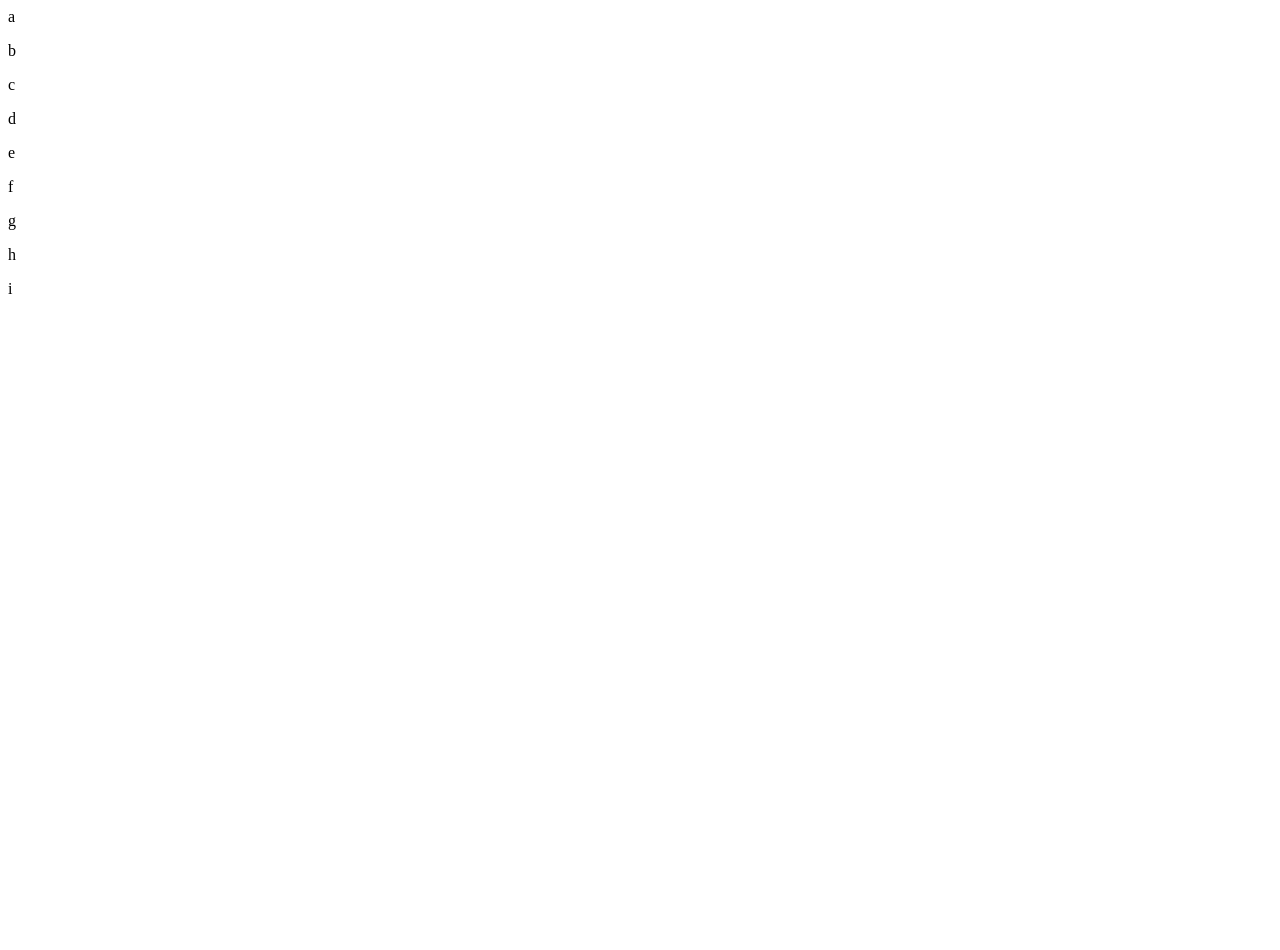
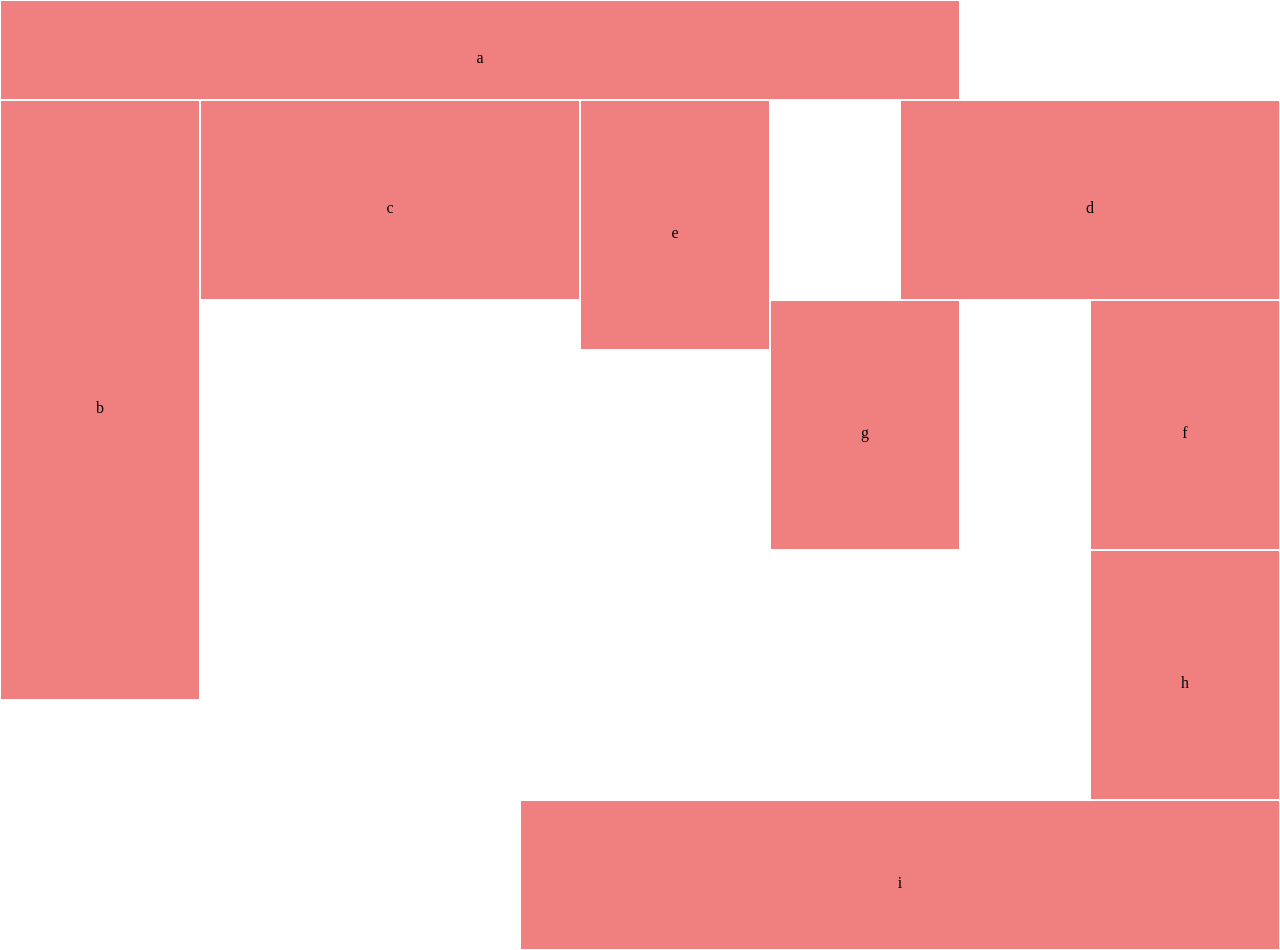
Before and after one commit to nooromari/lab-01, a plain HTML site: page index.html in a window 1280 px wide. Before the commit the page ends 800 px from the top, so only its background shows below. Drawn offline with Linux system fonts and the light colour scheme.

Commit message:
mobile and desc style

```diff
--- a/css/ layout.css
+++ b/css/ layout.css
@@ -1,9 +1,76 @@
-*{
-    box-sizing: border-box;
-    box-sizing: content-box;
+/* for mobile */
+.a,.b,.c,.d,.i{
+    width:480px ;
+    height:125px;
 }
+.a{
+    height:75px;
+}
+.b{
+    height:150px;
+}
+.e, .f,.g,.h{
+    width:240px ;
+    height:250px;
+}
+.e{
+    float:left;
+}
+.f{
+    float: right;
+}
+.g{
+    float: left;
+}
+.h{
+    float: right;
+}
+.i{
+    clear: both;
+    height: 80px;
+}
+/* @media ( min-width: 480px )and( max-width: 767px ){
+    .a,.b,.c,.d{
+        width:480px ;
+        height:125px;
+    }
+    .a{
+        height:75px;
+    }
+    .b{
+        height:150px;
+    }
 
-div{
-    border: 2px solid gray;
-    background-color: grey;
+} */
+
+/* for desctop */
+@media ( min-width: 768px ){
+    .a{
+        width:960px ;
+        height:100px;
+    }
+    .b{
+        width:200px ;
+        height:600px;
+        float: left;
+    }
+    .c,.d{
+        width: 380px;
+        height: 200px;
+    }
+    .e,.f,.g,.h{
+        width:190px ;
+        height:250px;
+    }
+    .i{
+        width:760px ;
+        height:150px;
+    }
+    .c{
+        float: left;
+    }
+    .d{
+        float: right;
+    }
+
 }
--- a/css/base.css
+++ b/css/base.css
@@ -0,0 +1,13 @@
+*{
+    box-sizing: border-box;
+    /* box-sizing: content-box; */
+}
+div{
+    border: 1px solid rgb(255, 255, 255);
+    background-color: grey;
+}
+p{
+    position: relative;
+    text-align: center;
+    top: 50%;
+}
--- a/css/state.css
+++ b/css/state.css
@@ -0,0 +1,80 @@
+/* for mobile */
+.a,.b,.c,.d,.i{
+    width:480px ;
+    height:125px;
+}
+.a{
+    height:75px;
+}
+.b{
+    height:150px;
+}
+.e, .f,.g,.h{
+    width:240px ;
+    height:250px;
+}
+.e{
+    float:left;
+}
+.f{
+    float: right;
+}
+.g{
+    float: left;
+}
+.h{
+    float: right;
+}
+.i{
+    clear: both;
+    height: 80px;
+}
+/* @media ( min-width: 480px )and( max-width: 767px ){
+    .a,.b,.c,.d{
+        width:480px ;
+        height:125px;
+    }
+    .a{
+        height:75px;
+    }
+    .b{
+        height:150px;
+    }
+
+} */
+
+/* for desctop */
+@media ( min-width: 768px ){
+    .a{
+        width:960px ;
+        height:100px;
+    }
+    .b{
+        width:200px ;
+        height:600px;
+        float: left;
+    }
+    .c,.d{
+        width: 380px;
+        height: 200px;
+    }
+    .e,.f,.g,.h{
+        width:190px ;
+        height:250px;
+    }
+    .i{
+        width:760px ;
+        height:150px;
+        float:right;
+    }
+    .c{
+        float: left;
+    }
+    .d{
+        float: right;
+    }
+    div{
+        background-color: lightcoral;
+    }
+
+}
--- a/css/style.css
+++ b/css/style.css
@@ -4,3 +4,28 @@
 /* @import url(styles.css) all and (max-width: 768px) {...}
 
 @import url(styles.css) all and (max-width: 960px) {...} */
+/* For mobile phones: */
+*{
+    box-sizing: border-box;
+    box-sizing: content-box;
+}
+
+/* for mobile */
+@media ( min-width: 480px )and( max-width: 768px ){
+    .a,.b,.c,.d{
+        width:480px ;
+        height:125px;
+    }
+    .a{
+        height:75px;
+    }
+    .b{
+        height:150px;
+    }
+
+}
+
+/* for desctop */
+/* @media ( min-width: 768px )and( max-width: 960px ){
+
+} */
--- a/index.html
+++ b/index.html
@@ -1,39 +1,47 @@
-<!-- <!DOCTYPE html> -->
+<!DOCTYPE html>
 <html lang="en">
 <head>
     <meta charset="UTF-8">
     <meta http-equiv="X-UA-Compatible" content="IE=edge">
     <meta name="viewport" content="width=device-width, initial-scale=1.0">
     <title>Document</title>
-    <link rel="stylesheet" href="css/style.css">
-    <link rel="stylesheet" href="css/style.css">
+    <link rel="stylesheet" href="css/reset.css">
+    <link rel="stylesheet" href="css/base.css">
+    <link rel="stylesheet" href="css/state.css">
+    <!-- <link rel="stylesheet" href="css/style.css"> -->
     <!-- <link rel="stylesheet" href="css/layout.css"> -->
 </head>
 <body>
     <header>
-         <p>a</p>
+        <div class="a">
+            <p>a</p>
+        </div>
     </header>
     <main>
-        <div><p>b</p></div>
-        <div>
-            <section>
-                <p>c</p>
-                <p>d</p>
-            </section>
-            <section>
-                <div>
-                    <p>e</p>
-                    <p>f</p>
-                </div>
-                <div>
-                    <p>g</p>
-                    <p>h</p>
-                </div>
+        <div class="b"><p>b</p></div>
+        <section>
+            <!-- <section id="cdCon"> -->
+                <div class="c"><p>c</p></div>
+               <div class="d"><p>d</p></div>
+            <!-- </section> -->
+            <section id="efgh">
+                <section id="efCon">
+                    <div class="e"><p>e</p></div>
+                   <div class="f"><p>f</p></div>
+                </section>
+                <section id="ghCon">
+                   <div class="g"><p>g</p></div>
+                   <div class="h"><p>h</p></div>
+                </section>
             </section>
         </div>
     </main>
     <footer>
-        <p>i</p>
+        <div class="i">
+            <p>i</p>
+        </div>
     </footer>
+    <!-- <script src="https://code.jquery.com/jquery-3.3.1.min.js" integrity="sha256-FgpCb/KJQlLNfOu91ta32o/NMZxltwRo8QtmkMRdAu8=" crossorigin="anonymous"></script>
+    <script src="https://cdn.jsdelivr.net/npm/breakpoints-js@1.0.6/dist/breakpoints.min.js"></script> -->
 </body>
 </html>
```
